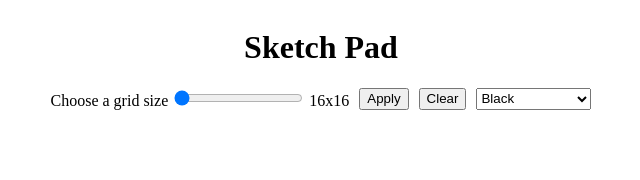
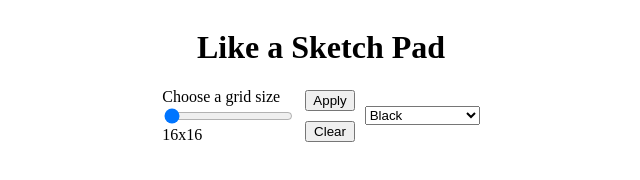
Before and after one commit to ExQR/sketchpad, a plain HTML site: page index.html in a window 1280 px wide. Shown: the whole page, without its empty margins (319-959 px from the left). Drawn offline with Linux system fonts and the light colour scheme.

Commit message:
styling changes for controls

```diff
--- a/index.html
+++ b/index.html
@@ -9,15 +9,17 @@
     <script src="script.js" defer></script>
 </head>
 <body>
-    <h1>Sketch Pad</h1>
+    <h1>Like a Sketch Pad</h1>
     <div class="controls">
-        <form>
+        <form id="gridForm">
             <label for="checks">Choose a grid size</label>
             <input type="range" id="checks" name="checks" min="16" max="64" step="16" value="16">
             <output id="rangeOutput">16x16</output>
         </form>
-        <button id="apply">Apply</button>
-        <button id="clear">Clear</button>
+        <form id="buttonsForm">
+            <button id="apply">Apply</button>
+            <button id="clear">Clear</button>
+        </form>
         <select name="colors" id="colors">
             <option value="black">Black</option>
             <option value="random-rgb">Random RGB</option>
--- a/style.css
+++ b/style.css
@@ -7,6 +7,21 @@ body {
 .controls {
     display: flex;
     gap: 10px;
+}
+
+#gridForm {
+    display:flex;
+    flex-direction: column;
+}
+#buttonsForm {
+    display: flex;
+    gap: 10px;
+    align-self: center;
+    flex-direction: column;
+}
+#colors {
+    display: flex;
+    align-self: center;
 }
 
 .container {
```
